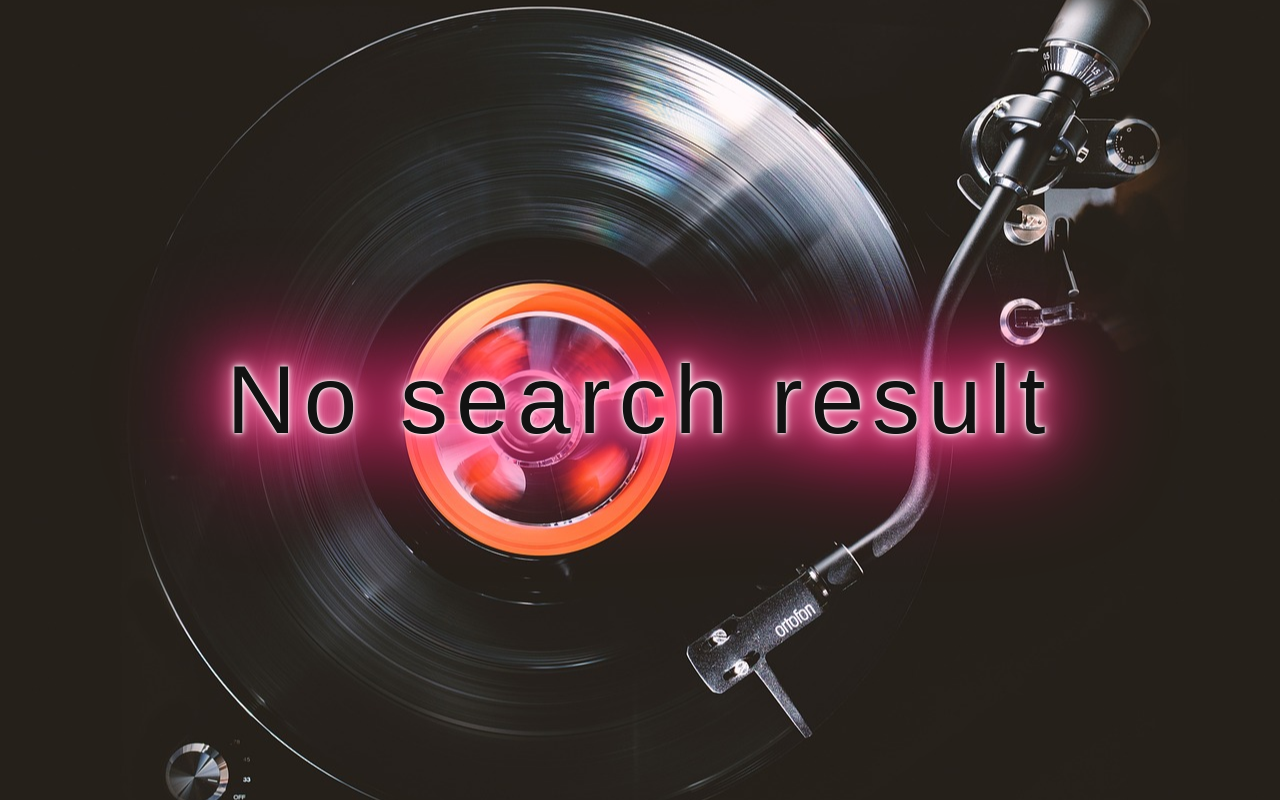
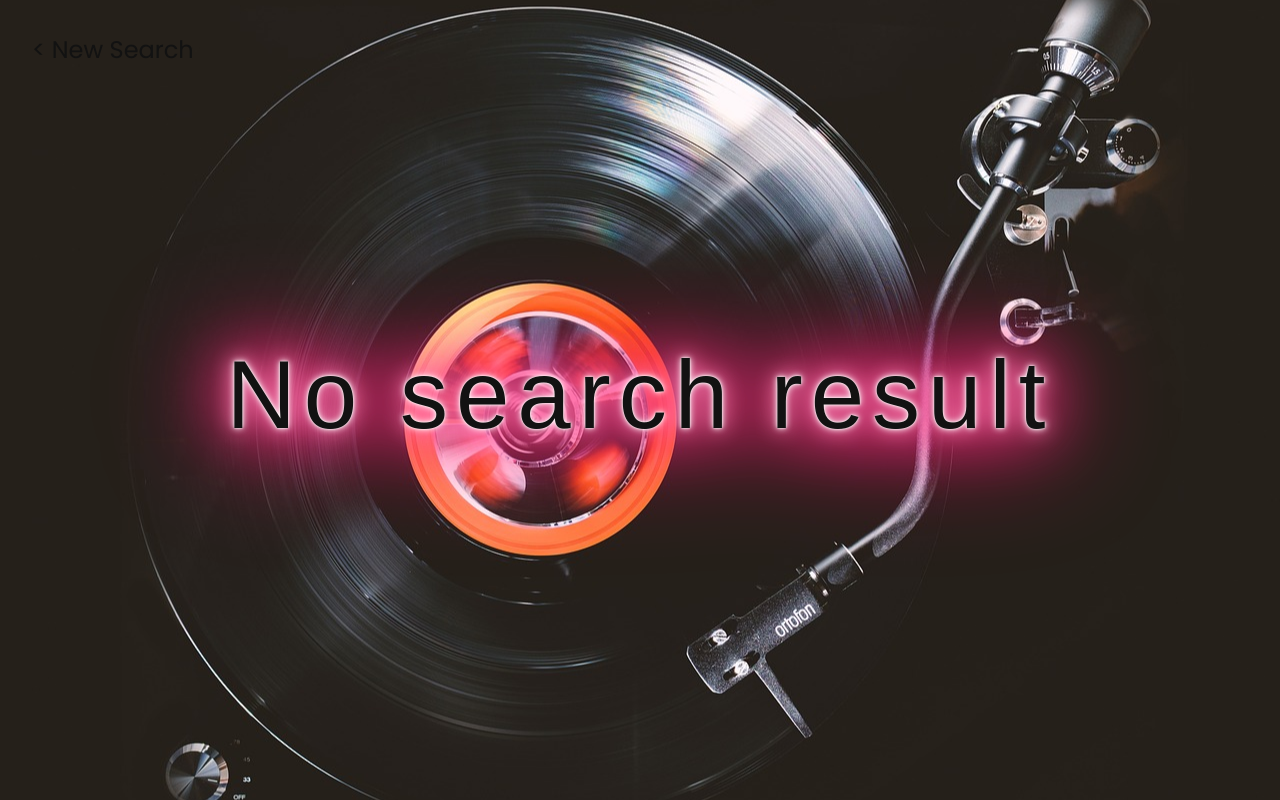
Before and after one commit to blackstadius/lyrics-analyzer, a Next.js app: page /lyrics/1/1 in a window 1280 px wide. Built offline with nearby package versions, Linux system fonts and the light colour scheme; no server answers; a web font is replaced by a local one.

Commit message:
Adds new search link to no lyrics result page

```diff
--- a/src/app/components/StyledHeading/StyledHeading.module.css
+++ b/src/app/components/StyledHeading/StyledHeading.module.css
@@ -3,6 +3,7 @@
   font-weight: 300;
   letter-spacing: 8px;
   text-align: center;
+  padding: 0px 24px;
   filter: drop-shadow(0 0 1px #fff) drop-shadow(0 0 3px #fff)
     drop-shadow(0 0 10px #ff80b3) drop-shadow(0 0 30px #ff4d94)
     drop-shadow(0 0 50px #ff0066);
--- a/src/app/lyrics/[artist]/[title]/Lyrics.module.css
+++ b/src/app/lyrics/[artist]/[title]/Lyrics.module.css
@@ -1,44 +1,27 @@
-.main {
-  display: flex;
-  padding: 32px 32px;
-  gap: 48px;
-  flex-wrap: wrap;
+.imageContainer {
+  background-image: url(/vinyl-4808792_1280.jpg);
+  background-size: cover;
+  background-position: center center;
+  height: 100%;
 }
 
 .noResultContainer {
-  background-image: url(/vinyl-4808792_1280.jpg);
-  background-size: cover;
-  background-position: center center;
-
-  margin: 0px auto;
+  height: calc(50% + 50px);
   display: flex;
-  height: 100vh;
   flex-direction: column;
-  justify-content: center;
+  justify-content: space-between;
   align-items: center;
-}
-
-.heading {
-  font-size: clamp(1em, 4vw + 1rem, 4em);
-  font-weight: 300;
-  letter-spacing: 8px;
-  text-align: center;
-  filter: drop-shadow(0 0 1 #fff) drop-shadow(0 0 3 #fff)
-    drop-shadow(0 0 10 #ff80b3) drop-shadow(0 0 30 #ff4d94)
-    drop-shadow(0 0 50 #ff0066);
+  z-index: 1;
 }
 
 .link {
-  position: relative;
   padding: 32px;
-  top: 56px;
-  z-index: 2;
   font-size: 24px;
+  align-self: flex-start;
 }
 
 @media (max-width: 425px) {
   .link {
     font-size: 16px;
-    top: 32px;
   }
 }
--- a/src/app/lyrics/[artist]/[title]/page.tsx
+++ b/src/app/lyrics/[artist]/[title]/page.tsx
@@ -36,9 +36,11 @@ const LyricsPage = () => {
     getAnalyzedLyrics();
   }, []);
 
-  return isLoading ? (
-    <Loading />
-  ) : lyrics ? (
+  if (isLoading) {
+    return <Loading />;
+  }
+
+  return lyrics ? (
     <>
       <Link className={styles.link} href={'/'}>
         {searchLinkContent}
@@ -51,8 +53,13 @@ const LyricsPage = () => {
       />
     </>
   ) : (
-    <div className={styles.noResultContainer}>
-      <StyledHeading heading="No search result" />
+    <div className={styles.imageContainer}>
+      <div className={styles.noResultContainer}>
+        <Link className={styles.link} href={'/'}>
+          {searchLinkContent}
+        </Link>
+        <StyledHeading heading="No search result" />
+      </div>
     </div>
   );
 };
```
